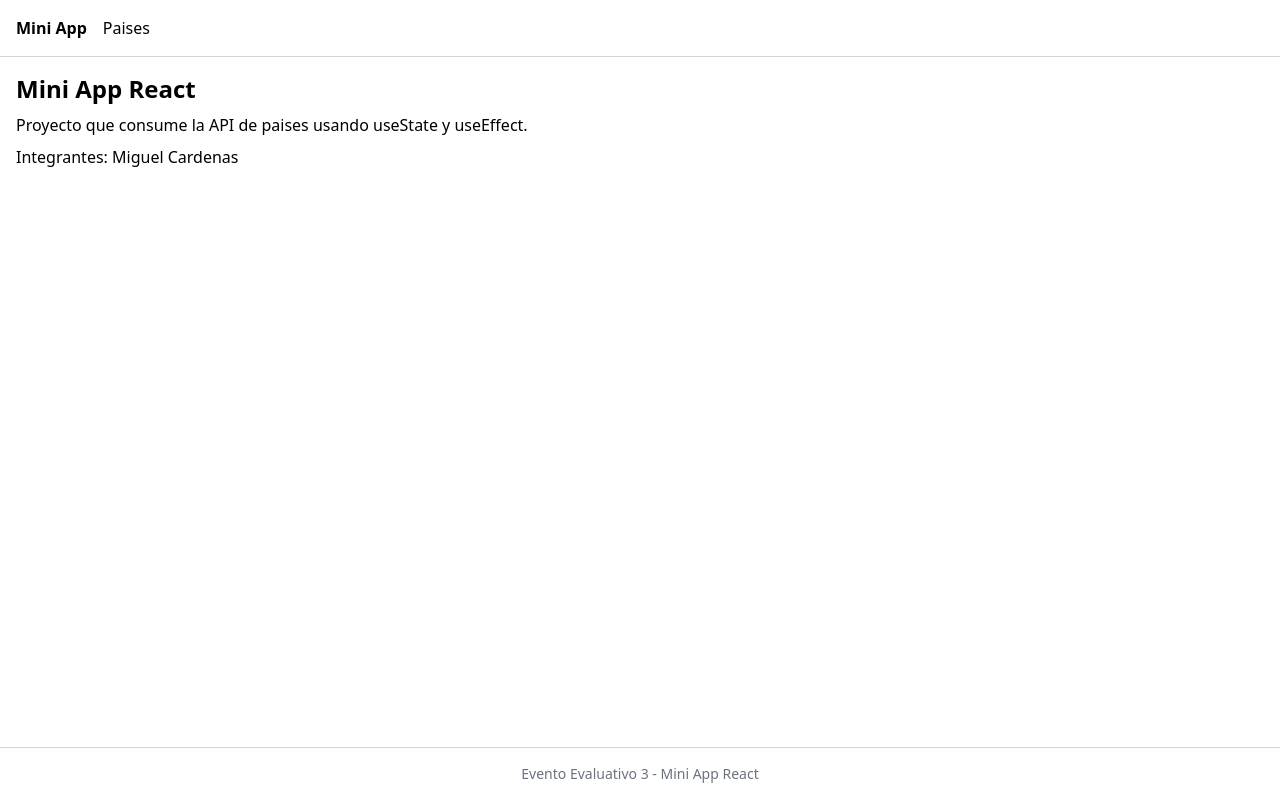
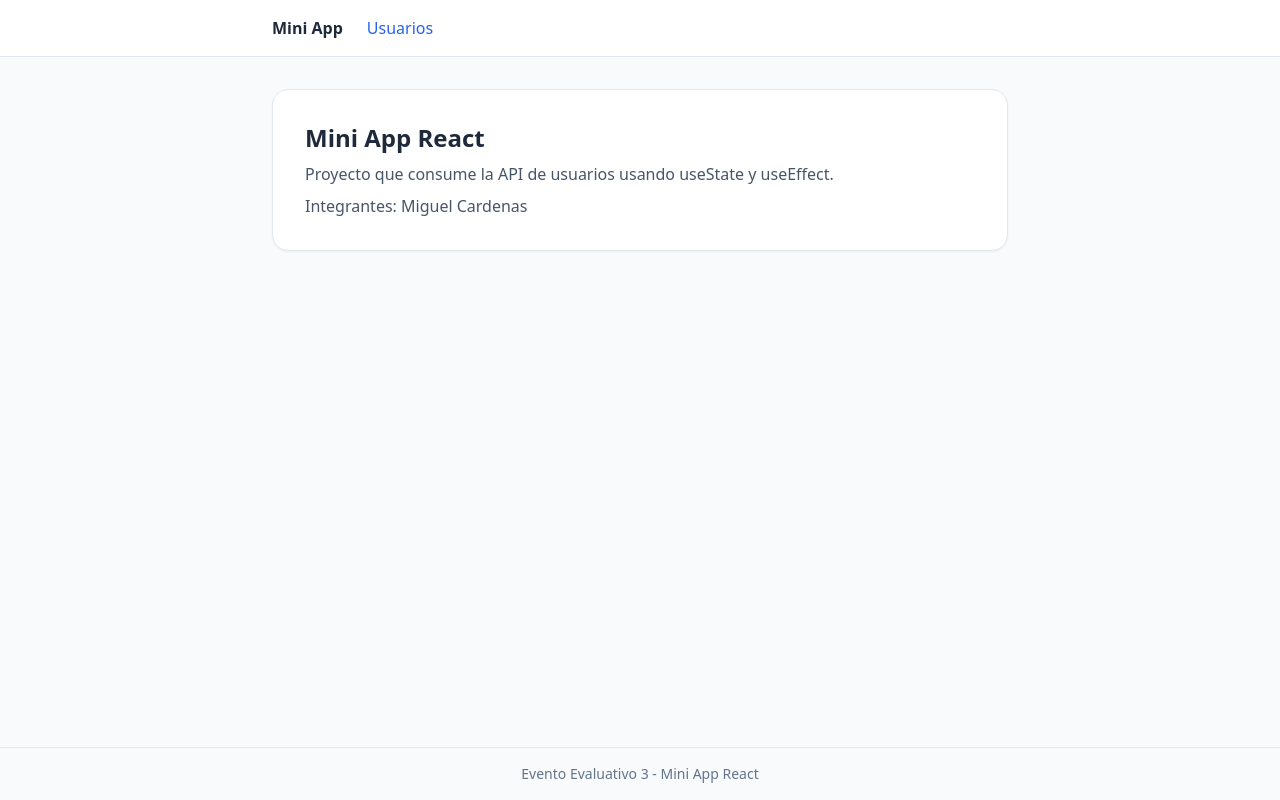
Before and after one commit to miguelcsx/html, a Next.js app in the folder mini-app/: page / in a window 1280 px wide. Built offline with nearby package versions, Linux system fonts and the light colour scheme.

Commit message:
style(app): apply CV color palette

```diff
--- a/mini-app/app/layout.tsx
+++ b/mini-app/app/layout.tsx
@@ -7,9 +7,9 @@ export const metadata = { title: "Mini App" };
 export default function RootLayout({ children }: { children: React.ReactNode }) {
   return (
     <html lang="es">
-      <body className="min-h-screen flex flex-col">
+      <body className="min-h-screen flex flex-col bg-slate-50 text-slate-800">
         <Header />
-        <main className="flex-1 p-4">{children}</main>
+        <main className="flex-1 w-full max-w-3xl mx-auto px-4 py-8">{children}</main>
         <Footer />
       </body>
     </html>
--- a/mini-app/app/page.tsx
+++ b/mini-app/app/page.tsx
@@ -1,11 +1,11 @@
 export default function Home() {
   return (
-    <section>
-      <h1 className="text-2xl font-bold">Mini App React</h1>
-      <p className="mt-2">
-        Proyecto que consume la API de paises usando useState y useEffect.
+    <section className="bg-white rounded-2xl shadow-sm border border-slate-200 p-8">
+      <h1 className="text-2xl font-bold text-slate-800">Mini App React</h1>
+      <p className="mt-2 text-slate-600">
+        Proyecto que consume la API de usuarios usando useState y useEffect.
       </p>
-      <p className="mt-2">Integrantes: Miguel Cardenas</p>
+      <p className="mt-2 text-slate-600">Integrantes: Miguel Cardenas</p>
     </section>
   );
 }
--- a/mini-app/components/Footer.tsx
+++ b/mini-app/components/Footer.tsx
@@ -1,6 +1,6 @@
 export default function Footer() {
   return (
-    <footer className="border-t border-gray-300 p-4 text-center text-sm text-gray-500">
+    <footer className="border-t border-slate-200 py-4 text-center text-sm text-slate-500">
       Evento Evaluativo 3 - Mini App React
     </footer>
   );
--- a/mini-app/components/Header.tsx
+++ b/mini-app/components/Header.tsx
@@ -2,11 +2,15 @@ import Link from "next/link";
 
 export default function Header() {
   return (
-    <header className="border-b border-gray-300 p-4 flex gap-4">
-      <Link href="/" className="font-bold">
-        Mini App
-      </Link>
-      <Link href="/paises">Paises</Link>
+    <header className="border-b border-slate-200 bg-white">
+      <div className="max-w-3xl mx-auto px-4 py-4 flex gap-6">
+        <Link href="/" className="font-bold text-slate-800">
+          Mini App
+        </Link>
+        <Link href="/usuarios" className="text-blue-600 hover:underline">
+          Usuarios
+        </Link>
+      </div>
     </header>
   );
 }
```
